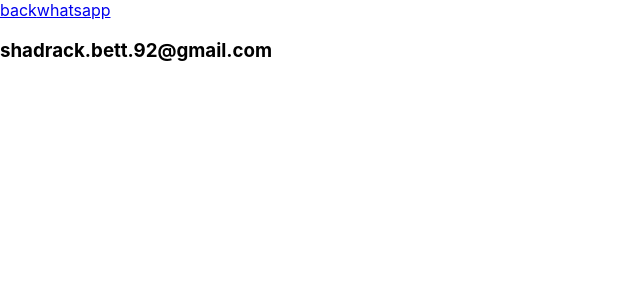
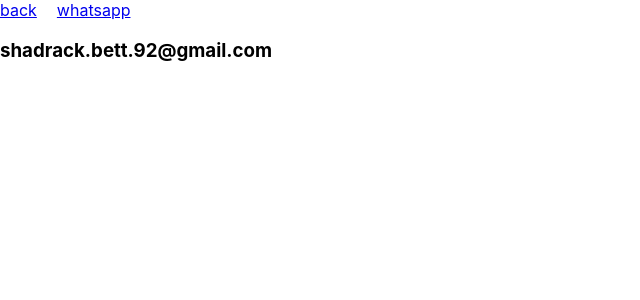
Before and after one commit to shaddybett/refresh, a React (Create React App) app: page /contact in a window 1280 px wide. Shown: the top 300 px of the page, without its empty margins (0-640 px from the left). Built offline with nearby package versions, Linux system fonts and the light colour scheme; the HTML template or start-up script is replaced by a standard one.

Commit message:
futher styles to the body component

```diff
--- a/src/Components/Body.js
+++ b/src/Components/Body.js
@@ -1,5 +1,5 @@
 import React, { useEffect, useState } from "react";
-
+import './Style.css'
 
 
 export default function Body() {
@@ -15,15 +15,16 @@ export default function Body() {
   }, []);
   return (
     <div>
-      <a href="/">home</a>
-      <a href="/contact">contact</a>
-
+      <div   >
+      <a  href="/" class="link-danger link-offset-2 link-underline-opacity-25 link-underline-opacity-100-hover" >home</a>
+      <a href="/contact"  className="links"  >contact</a>
+      </div>
       {
 
       data ? (
         data.map((news) => (
           <div key={news.title} class="container text-center" >
-            <div class="row align-items-start" >
+            <div class="row row-cols-2 row-cols-lg-5 g-2 g-lg-3" >
             <div class="col" >
             <span  ><img src={news.urlToImage} alt={news.title} /></span>
             <p>title:{news.title}</p>
--- a/src/Components/Contact.js
+++ b/src/Components/Contact.js
@@ -1,10 +1,9 @@
 import React from 'react'
-import { Link } from 'react-router-dom'
 export default function Contact() {
   return (
     <div>
-       <Link to='/body'>back</Link>
-       <a href='https://web.whatsapp.com/' target='blank' rel='noopener noreferrer'>whatsapp</a>
+       <a href='/body' class="link-danger link-offset-2 link-underline-opacity-25 link-underline-opacity-100-hover" >back</a>
+       <a href='https://web.whatsapp.com/' target='blank' rel='noopener noreferrer' className="links" >whatsapp</a>
         <h3>shadrack.bett.92@gmail.com</h3>
     </div>
   )
--- /dev/null
+++ b/src/Components/Style.css
@@ -0,0 +1,4 @@
+.links{
+
+    margin-left: 20px;
+}
```
